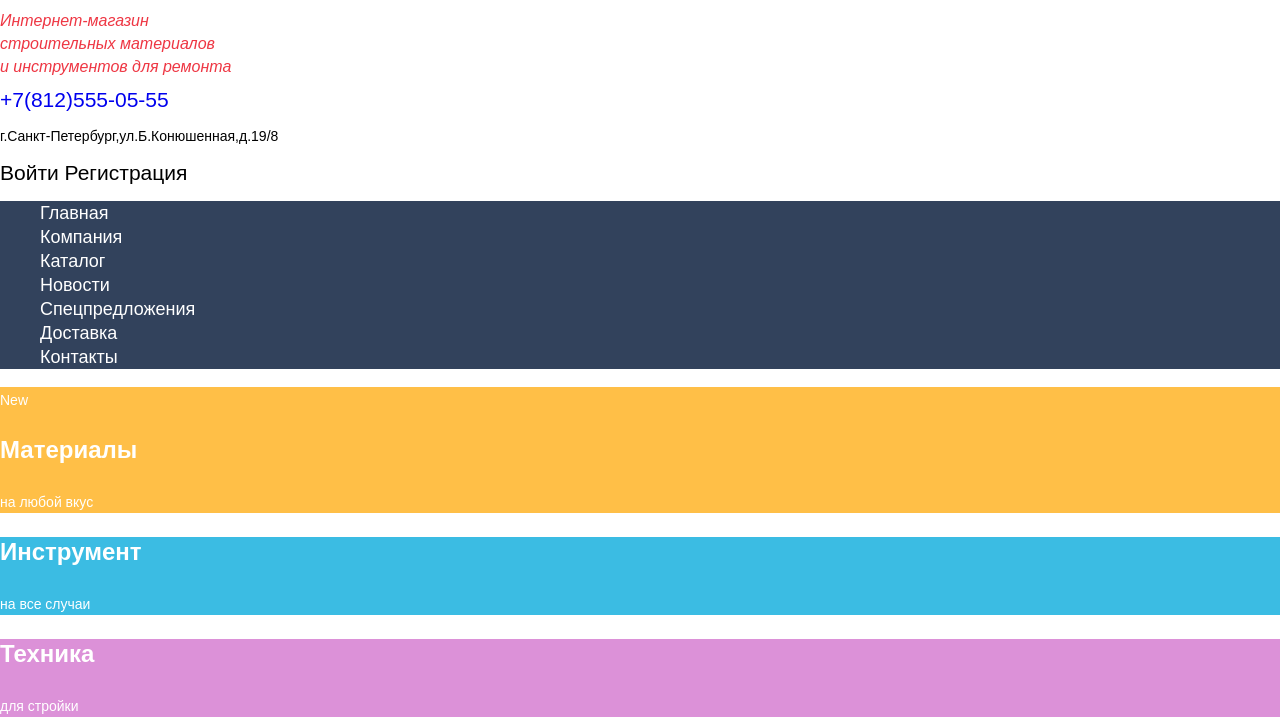
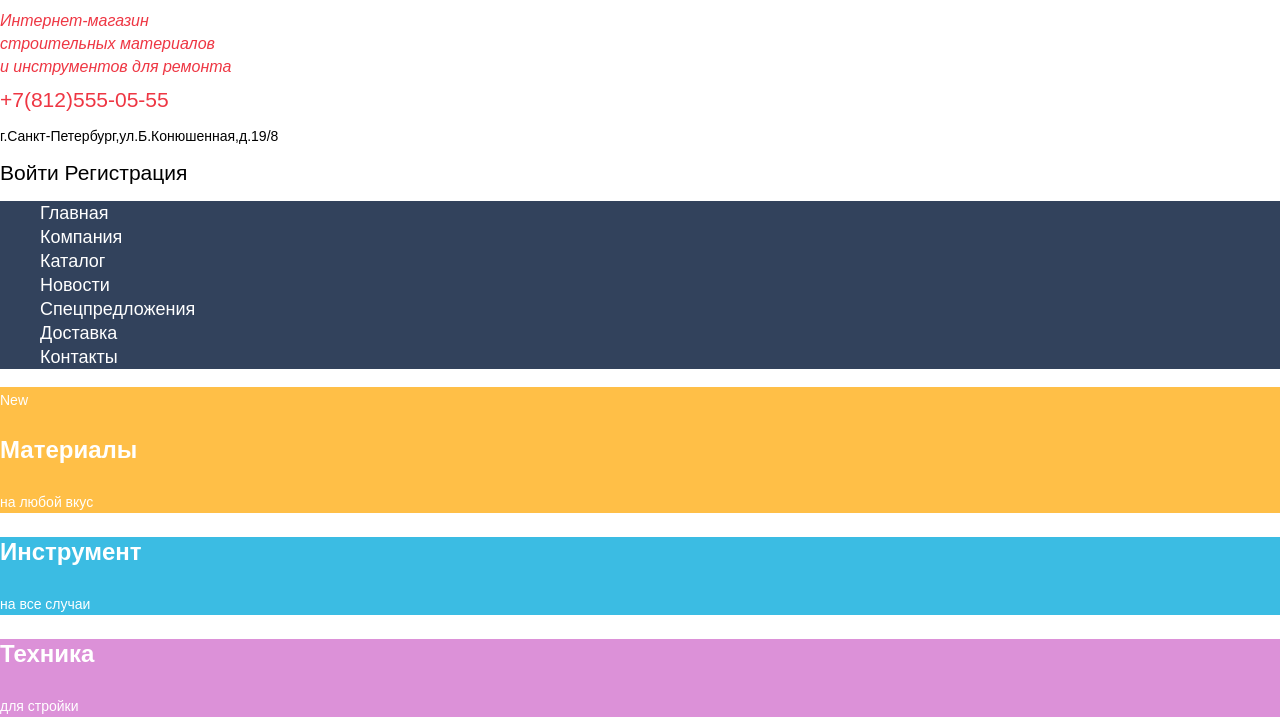
Before and after one commit to vasua342/78511-technomart-29, a plain HTML site: page index.html in a window 1280 px wide. Shown: the part 76-800 px from the top of the page. Drawn offline with nearby package versions, Linux system fonts and the light colour scheme; a web font is replaced by a local one.

Commit message:
Update style.css

```diff
--- a/css/style.css
+++ b/css/style.css
@@ -60,7 +60,7 @@ img {
 	color: var(--basic-dark-blue #32425C);
 }
 .phone-number {
-	text-transform: uppercase;
+	color: var(--basic-red);
 }
 .login-link,
 .registration {
```
